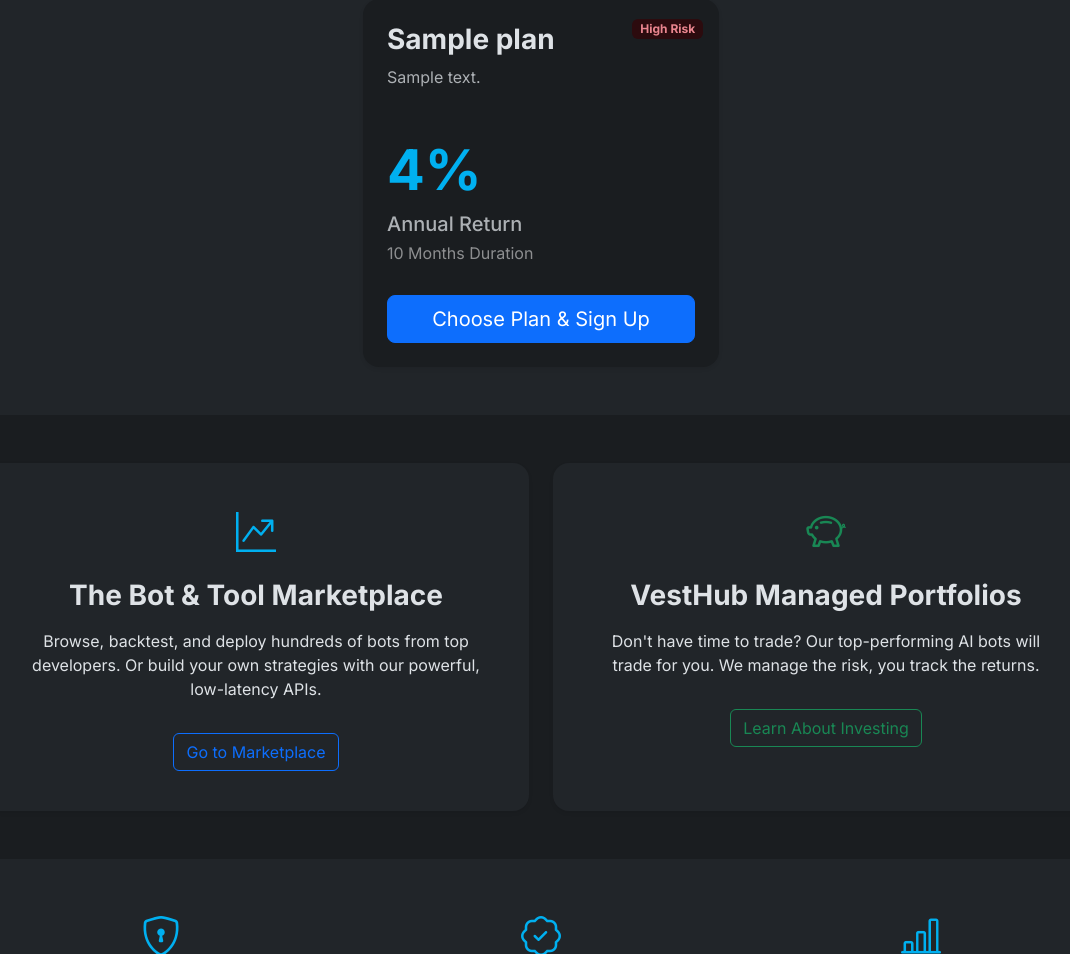
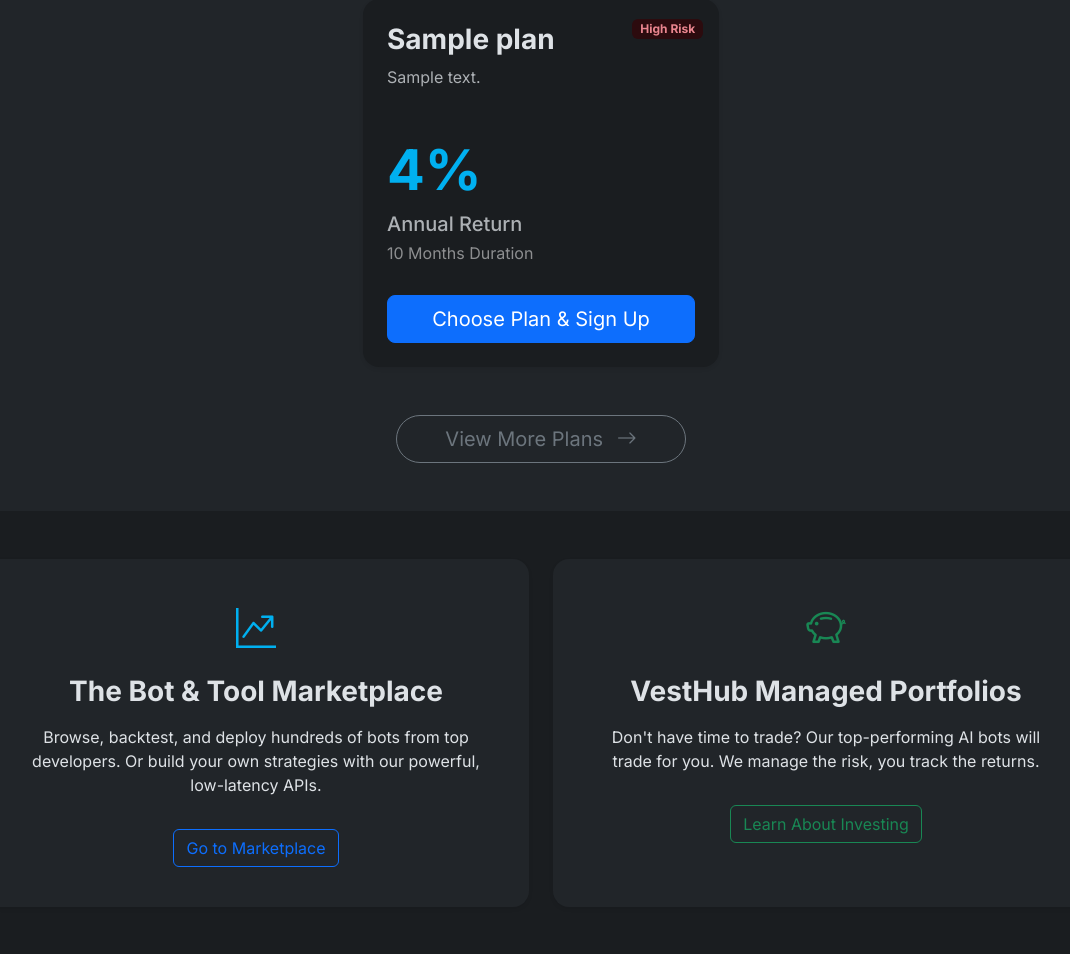
Before and after one commit to pdrm55/vesthub, a Flask app: page / in a window 1280 px wide. Shown: the part 884-1838 px from the top of the page, without its empty margins (99-1169 px from the left). Run offline with Flask 3, Linux system fonts and the light colour scheme; tables that the repository leaves empty hold one stand-in row (values such as "Sample post"); some libraries are stand-ins or nearby versions.

Commit message:
Plan link update

```diff
--- a/templates/index.html
+++ b/templates/index.html
@@ -79,6 +79,18 @@
             </div>
             {% endfor %}
         </div>
+
+        <!-- More Plans Button (Added) -->
+        {% if plans %}
+        <div class="row mt-5">
+            <div class="col-12 text-center">
+                <a href="{{ url_for('main.plans') }}" class="btn btn-outline-secondary btn-lg px-5 rounded-pill">
+                    View More Plans <i class="bi bi-arrow-right ms-2"></i>
+                </a>
+            </div>
+        </div>
+        {% endif %}
+
     </div>
 </section>
 
@@ -140,7 +152,6 @@
 </section>
 
 <!-- Core Features Section (UPDATED) -->
-<!-- کلاس performance-section اینجا اضافه شد تا با استایل جدید هماهنگ شود -->
 <section class="performance-section">
     <div class="container">
         <h2 class="text-center fw-bold mb-5">A Platform Built for Performance</h2>
```
